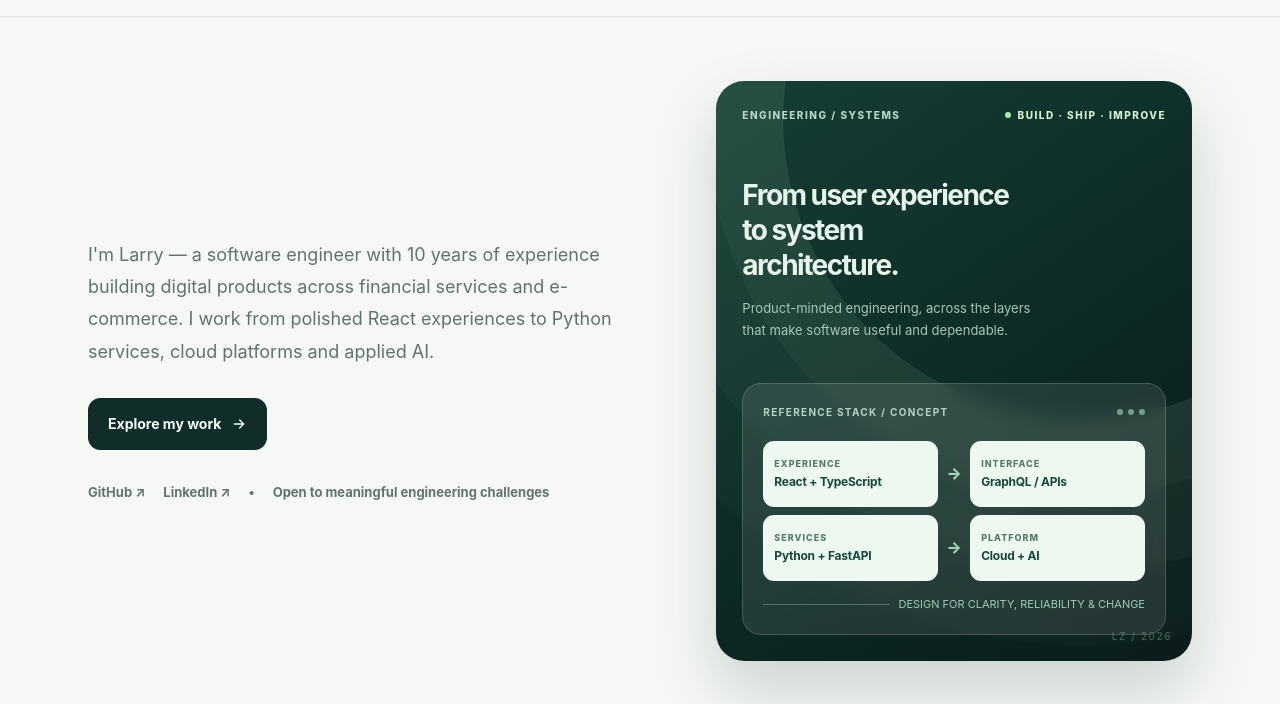
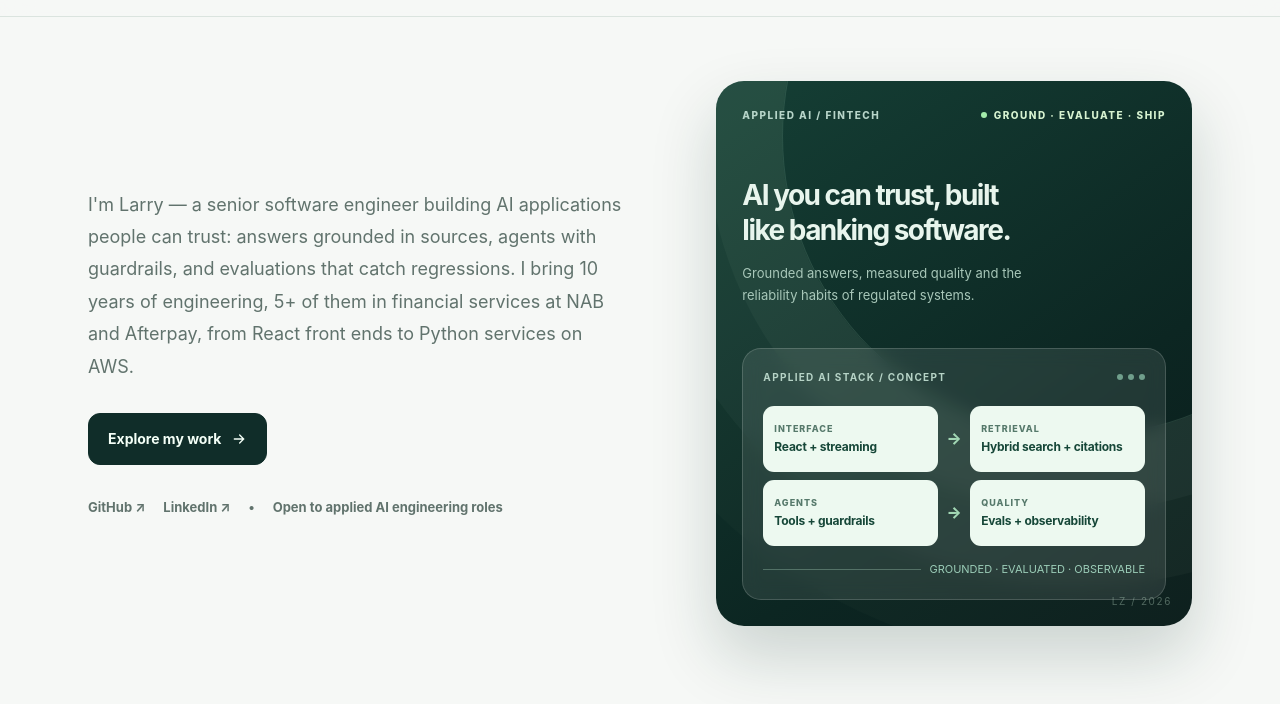
Before and after one commit to larryaus/larryaus.github.io, a plain HTML site: page index.html in a window 1280 px wide. Shown: the part 62-766 px from the top of the page. Drawn offline with Linux system fonts and the light colour scheme.

Commit message:
Reposition hero for applied AI and add social preview image (#1)
- Hero copy, tagline, card and stats now lead with applied AI and
  5+ years in financial services (NAB, Afterpay)
- Align title, meta description, og tags, sr-only h1 and JSON-LD
- Add 1200x630 og:image and twitter summary_large_image card


Claude-Session: https://claude.ai/code/session_01VRF6um2g5XZmEbuYpMZ3we

Co-authored-by: Claude Opus 5.5 <noreply@anthropic.com>

```diff
--- a/index.html
+++ b/index.html
@@ -4,15 +4,21 @@
   <meta charset="utf-8" />
   <meta name="viewport" content="width=device-width, initial-scale=1" />
   <meta name="theme-color" content="#f6f8f6" />
-  <meta name="description" content="Larry Zhang is a Melbourne-based Senior Software Engineer with 10 years of experience across React, TypeScript, Python, financial services, distributed systems and applied AI." />
+  <meta name="description" content="Larry Zhang is a Melbourne-based Senior Software Engineer building applied AI: citation-grounded RAG, agent workflows and evaluation, backed by 10 years of engineering and 5+ years in financial services at NAB and Afterpay." />
   <meta property="og:type" content="website" />
-  <meta property="og:title" content="Larry Zhang — Senior Software Engineer" />
-  <meta property="og:description" content="Thoughtful interfaces. Reliable systems. Engineering projects and applied AI work by Larry Zhang." />
+  <meta property="og:title" content="Larry Zhang — Senior Software Engineer · Applied AI" />
+  <meta property="og:description" content="Grounded RAG, agent tooling and evaluation, built with 10 years of engineering and 5+ in financial services." />
   <meta property="og:url" content="https://larryaus.github.io/" />
+  <meta property="og:image" content="https://larryaus.github.io/assets/og-image.png" />
+  <meta property="og:image:width" content="1200" />
+  <meta property="og:image:height" content="630" />
+  <meta property="og:image:alt" content="Larry Zhang — Senior Software Engineer, Applied AI. Grounded RAG, agents with guardrails and evaluation." />
+  <meta name="twitter:card" content="summary_large_image" />
+  <meta name="twitter:image" content="https://larryaus.github.io/assets/og-image.png" />
   <meta name="color-scheme" content="light dark" />
   <link rel="icon" type="image/svg+xml" href="assets/favicon.svg" />
   <link rel="canonical" href="https://larryaus.github.io/" />
-  <title>Larry Zhang — Senior Software Engineer</title>
+  <title>Larry Zhang — Senior Software Engineer · Applied AI</title>
   <style>
     :root {
       --bg:#f6f8f6; --surface:#fff; --surface-alt:#eef3ef; --ink:#162c2b; --muted:#61736d;
@@ -132,7 +138,7 @@
     @media (max-width:620px){.container{padding:0 20px}.header-inner{min-height:70px}.mobile-nav{top:69px}.hero{padding:42px 0 60px}.hero h1{font-size:clamp(47px,12vw,66px);letter-spacing:-.068em}.hero-copy{font-size:16px}.hero-art{min-height:425px;padding:22px}.art-heading{margin-top:40px}.system-card{margin-top:35px}.stats-grid{grid-template-columns:1fr 1fr}.stat{padding:22px 0 22px 18px;border-bottom:1px solid var(--line)}.stat:nth-child(odd){padding-left:0}.stat:nth-child(2){border-right:0}.stat:nth-child(3),.stat:nth-child(4){border-bottom:0}.stat strong{font-size:24px}section.section{padding:78px 0}.projects-grid{grid-template-columns:1fr}.project-visual{height:220px}.project-content{padding:23px}.project p{min-height:0}.section-header{margin-bottom:25px}.timeline{padding-left:23px}.job::before{left:-30px}.job-heading{display:block}.job time{display:block;margin-top:4px}.expertise-grid{grid-template-columns:1fr}.about-layout{grid-template-columns:1fr;gap:22px}.contact-panel{padding:42px 26px;border-radius:22px}.footer-inner{align-items:start;flex-direction:column}.footer-links{gap:17px}}
     @media (prefers-reduced-motion:reduce){html{scroll-behavior:auto}*,*::before,*::after{animation-duration:.01ms!important;transition-duration:.01ms!important}}
   </style>
-  <script type="application/ld+json">{"@context":"https://schema.org","@type":"Person","name":"Larry Zhang","alternateName":"Fanyuan Zhang","jobTitle":"Senior Software Engineer","address":{"@type":"PostalAddress","addressLocality":"Melbourne","addressCountry":"AU"},"url":"https://larryaus.github.io/","sameAs":["https://github.com/larryaus","https://www.linkedin.com/in/larry-zhang/"]}</script>
+  <script type="application/ld+json">{"@context":"https://schema.org","@type":"Person","name":"Larry Zhang","alternateName":"Fanyuan Zhang","jobTitle":"Senior Software Engineer","worksFor":{"@type":"Organization","name":"National Australia Bank"},"knowsAbout":["Applied AI","Retrieval-augmented generation","AI agents","LLM evaluation","React","TypeScript","Python","AWS","Financial services"],"address":{"@type":"PostalAddress","addressLocality":"Melbourne","addressCountry":"AU"},"url":"https://larryaus.github.io/","sameAs":["https://github.com/larryaus","https://www.linkedin.com/in/larry-zhang/"]}</script>
 </head>
 <body>
 <a class="skip" href="#main">Skip to content</a>
@@ -153,30 +159,30 @@
   <section class="hero" aria-label="Introduction">
     <div class="container hero-grid">
       <div>
-        <h1 class="sr-only">Larry Zhang — Software Engineer</h1>
-        <p class="hero-copy">I'm Larry — a software engineer with 10 years of experience building digital products across financial services and e-commerce. I work from polished React experiences to Python services, cloud platforms and applied AI.</p>
+        <h1 class="sr-only">Larry Zhang — Senior Software Engineer, Applied AI</h1>
+        <p class="hero-copy">I'm Larry — a senior software engineer building AI applications people can trust: answers grounded in sources, agents with guardrails, and evaluations that catch regressions. I bring 10 years of engineering, 5+ of them in financial services at NAB and Afterpay, from React front ends to Python services on AWS.</p>
         <div class="hero-actions">
           <a class="btn btn-primary" href="#work">Explore my work <svg viewBox="0 0 24 24" fill="none" stroke="currentColor" stroke-width="2" stroke-linecap="round"><path d="M5 12h14m-6-6 6 6-6 6"/></svg></a>
         </div>
         <div class="hero-social">
           <a href="https://github.com/larryaus" target="_blank" rel="noopener noreferrer">GitHub ↗</a>
           <a href="https://www.linkedin.com/in/larry-zhang/" target="_blank" rel="noopener noreferrer">LinkedIn ↗</a>
-          <span>•</span><span>Open to meaningful engineering challenges</span>
+          <span>•</span><span>Open to applied AI engineering roles</span>
         </div>
       </div>
-      <div class="hero-art" role="img" aria-label="Illustrative architecture showing React UI, GraphQL backend, Python APIs and AI services">
-        <div class="art-top"><span>ENGINEERING / SYSTEMS</span><span class="live">BUILD · SHIP · IMPROVE</span></div>
-        <div class="art-heading">From user experience to system architecture.</div>
-        <p class="art-sub">Product-minded engineering, across the layers that make software useful and dependable.</p>
+      <div class="hero-art" role="img" aria-label="Illustrative applied AI stack: React interface, retrieval with citations, agents with guardrails, and evaluation with observability">
+        <div class="art-top"><span>APPLIED AI / FINTECH</span><span class="live">GROUND · EVALUATE · SHIP</span></div>
+        <div class="art-heading">AI you can trust, built like banking software.</div>
+        <p class="art-sub">Grounded answers, measured quality and the reliability habits of regulated systems.</p>
         <div class="system-card">
-          <div class="system-card-top"><span>REFERENCE STACK / CONCEPT</span><span class="dots"><i></i><i></i><i></i></span></div>
+          <div class="system-card-top"><span>APPLIED AI STACK / CONCEPT</span><span class="dots"><i></i><i></i><i></i></span></div>
           <div class="system-flow">
-            <div class="flow-node"><span>Experience</span><strong>React + TypeScript</strong></div><span class="flow-arrow">→</span>
-            <div class="flow-node"><span>Interface</span><strong>GraphQL / APIs</strong></div>
-            <div class="flow-node"><span>Services</span><strong>Python + FastAPI</strong></div><span class="flow-arrow">→</span>
-            <div class="flow-node"><span>Platform</span><strong>Cloud + AI</strong></div>
+            <div class="flow-node"><span>Interface</span><strong>React + streaming</strong></div><span class="flow-arrow">→</span>
+            <div class="flow-node"><span>Retrieval</span><strong>Hybrid search + citations</strong></div>
+            <div class="flow-node"><span>Agents</span><strong>Tools + guardrails</strong></div><span class="flow-arrow">→</span>
+            <div class="flow-node"><span>Quality</span><strong>Evals + observability</strong></div>
           </div>
-          <div class="system-foot">DESIGN FOR CLARITY, RELIABILITY & CHANGE</div>
+          <div class="system-foot">GROUNDED · EVALUATED · OBSERVABLE</div>
         </div>
         <div class="hero-decoration">LZ / 2026</div>
       </div>
@@ -184,8 +190,8 @@
   </section>
   <div class="stats-strip"><div class="container stats-grid">
     <div class="stat"><strong>10 years</strong><span>Software engineering</span></div>
-    <div class="stat"><strong>4 companies</strong><span>Across product & platforms</span></div>
-    <div class="stat"><strong>React → AI</strong><span>Full-stack perspective</span></div>
+    <div class="stat"><strong>5+ years</strong><span>Financial services · NAB, Afterpay</span></div>
+    <div class="stat"><strong>React → AI</strong><span>UI to agents, end to end</span></div>
     <div class="stat"><strong>Melbourne</strong><span>Australia-based</span></div>
   </div></div>
   <section class="section" id="work" aria-labelledby="work-heading"><div class="container">
@@ -222,7 +228,7 @@
     <div><div class="section-kicker">03 / About</div><h2 id="about-heading">Curious by default.<br>Practical by design.</h2></div>
     <div><p>I enjoy connecting the details of good product engineering with the bigger picture: how interfaces, services, data and infrastructure work together. My experience spans React-heavy product development, financial services platforms and backend engineering.</p><p>More recently, I've been building independent projects in AI applications, developer tooling and distributed systems. I care about clear technical communication, maintainable solutions and learning by shipping.</p></div>
   </div></section>
-  <section class="section" id="contact" aria-labelledby="contact-heading" style="padding-top:0"><div class="container"><div class="contact-panel"><div class="section-kicker">04 / Contact</div><h2 id="contact-heading">Have a challenge worth solving?</h2><p>I'm interested in thoughtful teams working on meaningful products, frontend platforms, backend systems and applied AI. Let's connect.</p><div class="contact-actions"><a class="btn btn-primary" href="mailto:larry.zhang.job@gmail.com">Send an email ↗</a><a class="btn btn-secondary" href="https://www.linkedin.com/in/larry-zhang/" target="_blank" rel="noopener noreferrer">Connect on LinkedIn ↗</a></div></div></div></section>
+  <section class="section" id="contact" aria-labelledby="contact-heading" style="padding-top:0"><div class="container"><div class="contact-panel"><div class="section-kicker">04 / Contact</div><h2 id="contact-heading">Have a challenge worth solving?</h2><p>I'm looking for teams putting AI into production — especially in financial services — where reliability, evaluation and user experience all matter. Let's connect.</p><div class="contact-actions"><a class="btn btn-primary" href="mailto:larry.zhang.job@gmail.com">Send an email ↗</a><a class="btn btn-secondary" href="https://www.linkedin.com/in/larry-zhang/" target="_blank" rel="noopener noreferrer">Connect on LinkedIn ↗</a></div></div></div></section>
 </main>
 <footer><div class="container footer-inner"><span>© <span id="year">2026</span> Larry Zhang. Designed with care, built to last.</span><div class="footer-links"><a href="https://github.com/larryaus" target="_blank" rel="noopener noreferrer">GitHub</a><a href="https://www.linkedin.com/in/larry-zhang/" target="_blank" rel="noopener noreferrer">LinkedIn</a><a href="mailto:larry.zhang.job@gmail.com">Email</a><a href="#top">Back to top ↑</a></div></div></footer>
 <script>
```
Also changed, not shown: assets/og-image.png (added).
